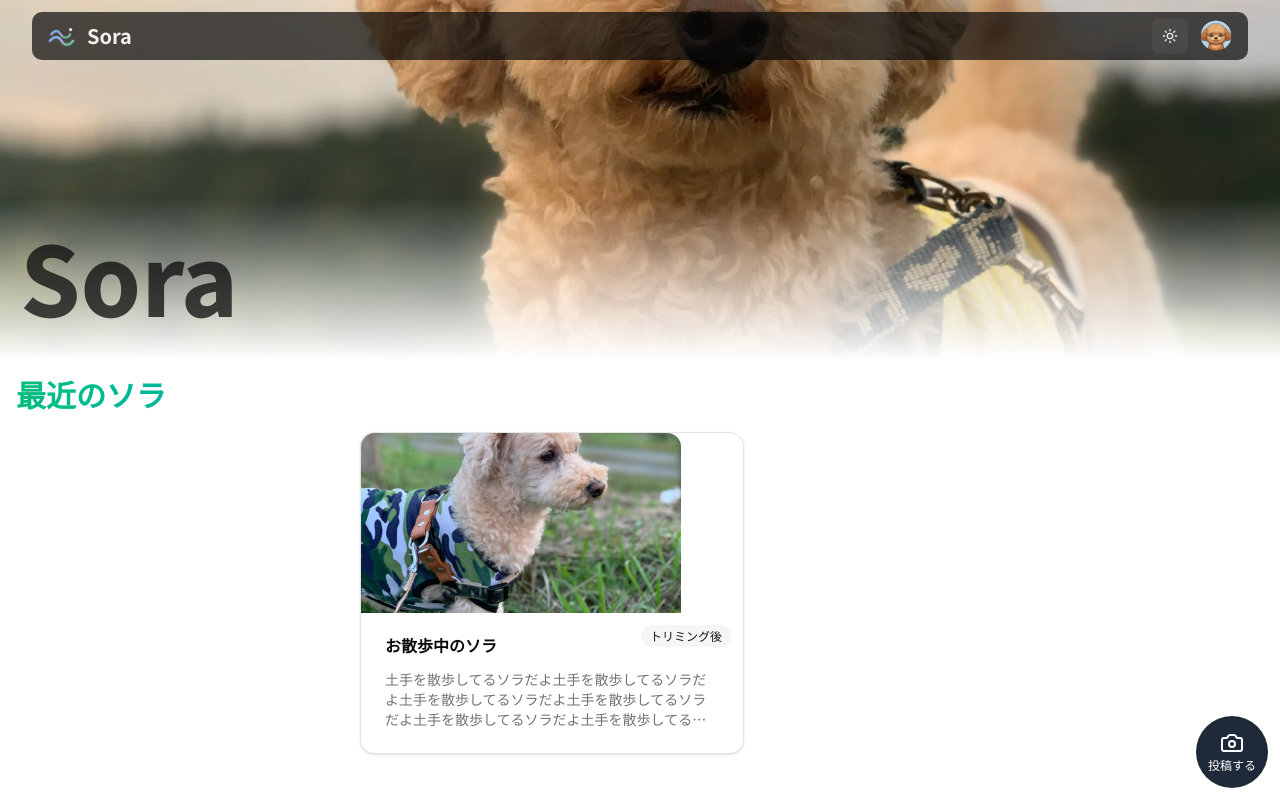
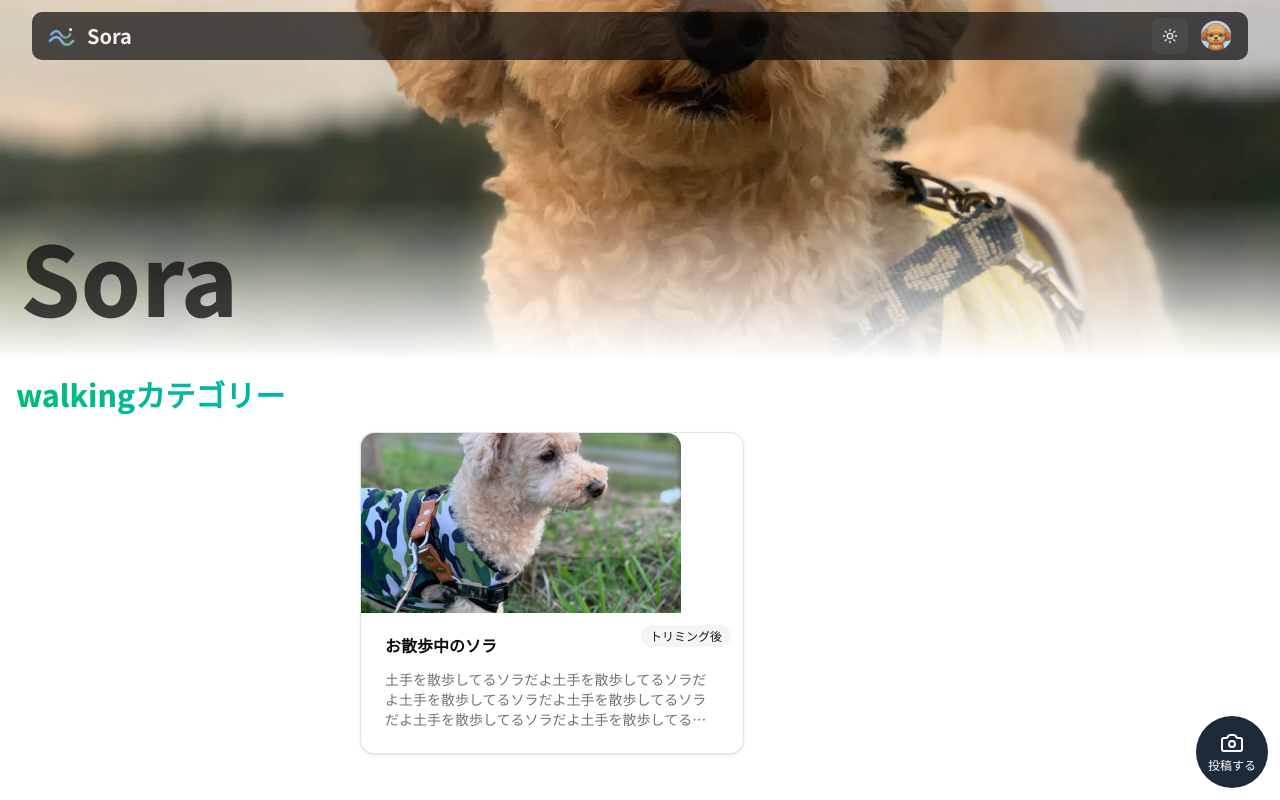
Before and after one commit to fuuta0201/sora, a Next.js app: page / in a window 1280 px wide. Built offline with nearby package versions, Linux system fonts and the light colour scheme; no server answers.

Commit message:
feat: カテゴリーランダム出力UI&ロジック

```diff
--- a/app/_components/categorySection.tsx
+++ b/app/_components/categorySection.tsx
@@ -5,11 +5,13 @@ import {
   CarouselContent,
   CarouselItem,
 } from "@/components/ui/carousel";
+import { getRandomCategory } from "@/utils/category";
 
 export default function RecentlySection() {
+  const categoryName = getRandomCategory();
   return (
     <section className="container pl-4">
-      <SectionTitle>最近のソラ</SectionTitle>
+      <SectionTitle>{categoryName}カテゴリー</SectionTitle>
       <div>
         <Carousel
           opts={{
--- /dev/null
+++ b/utils/category.ts
@@ -0,0 +1,17 @@
+import { CATEGORY_LIST } from "@/utils/constants";
+
+const getJstDayNumber = () => {
+  // JSTに変換して日単位に丸める
+  const now = new Date();
+  const jst = new Date(now.getTime() + 9 * 60 * 60 * 1000);
+  return Math.floor(jst.getTime() / (24 * 60 * 60 * 1000));
+};
+
+export const getRandomCategory = (): string => {
+  const day = getJstDayNumber();
+
+  // Linear Congruential Generator (LCG)アルゴリズムによりランダム分布生成
+  const mixed = (day * 1103515245 + 12345) >>> 0;
+
+  return CATEGORY_LIST[mixed % CATEGORY_LIST.length];
+};
```
